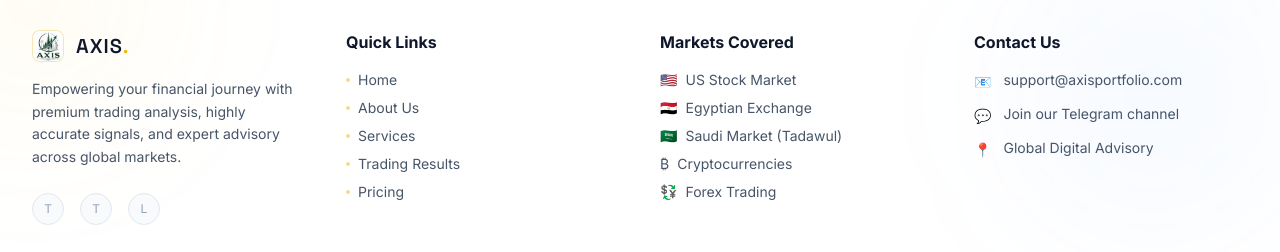
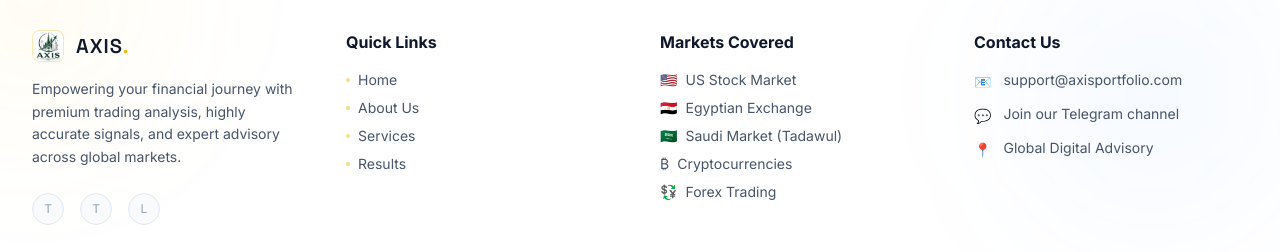
Before and after one commit to mahmoudRagab7/axis-portfolio, a React (Vite) app: page / in a window 1280 px wide. Shown: the part 4609-4861 px from the top of the page. Built offline with nearby package versions, Linux system fonts and the light colour scheme; no server answers; the database is empty.

Commit message:
enhancing the footer ui

```diff
--- a/src/components/layout/Footer.jsx
+++ b/src/components/layout/Footer.jsx
@@ -45,7 +45,7 @@
           <div>
             <h4 className="text-text-primary font-semibold mb-4">Quick Links</h4>
             <ul className="space-y-2">
-              {['Home', 'About Us', 'Services', 'Trading Results', 'Pricing'].map((link) => (
+              {['Home', 'About Us', 'Services', 'Results'].map((link) => (
                 <li key={link}>
                   <a href={`#${link.toLowerCase().replace(' ', '-')}`} className="text-text-secondary hover:text-accent-gold text-sm transition-colors flex items-center gap-2 group">
                     <span className="w-1 h-1 rounded-full bg-accent-gold/50 group-hover:bg-accent-gold transition-colors"></span>
@@ -107,7 +107,9 @@
             <a href="#disclaimer" className="hover:text-text-primary transition-colors">Risk Disclaimer</a>
           </div>
         </div>
+        <div className='flex justify-center m-4 text-text-secondary text-sm hidden'>Made By Zikovic</div>
       </div>
+
     </footer>
   );
 };
```
